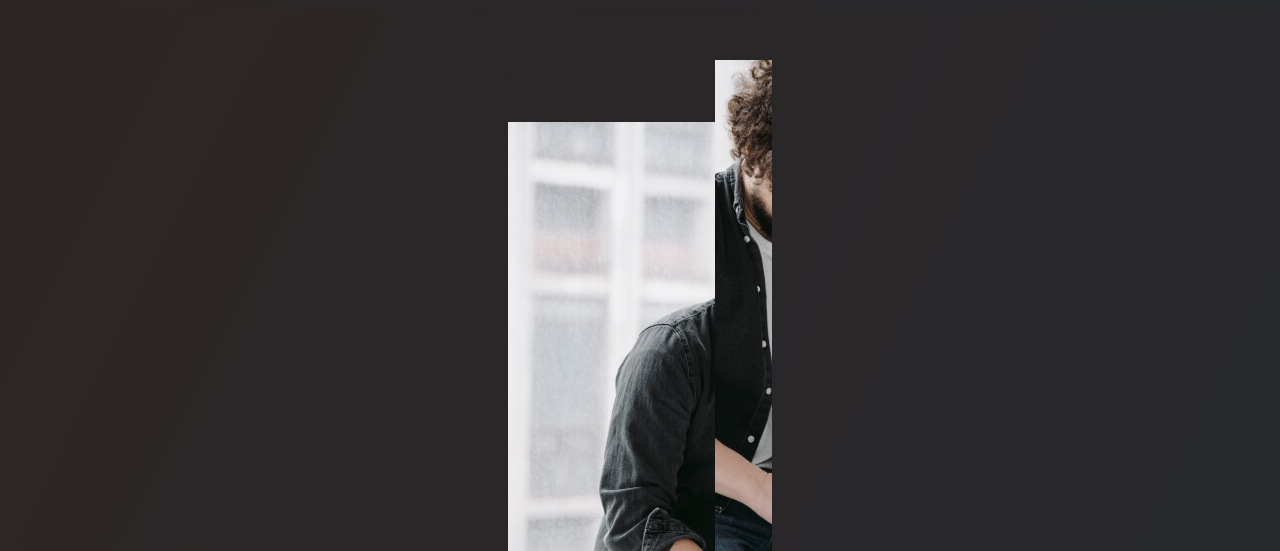
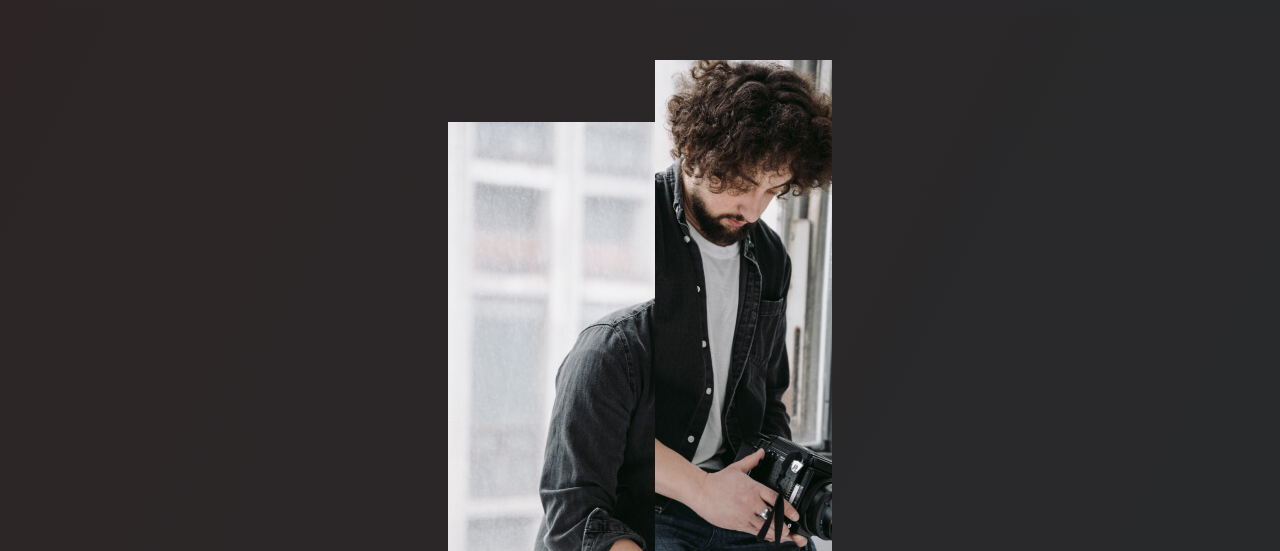
Before and after one commit to infjdeepak/photographer-ui, a plain HTML site: page index.html in a window 1280 px wide. Shown: the part 70-621 px from the top of the page. Drawn offline with Linux system fonts and the light colour scheme.

Commit message:
Update style.css

```diff
--- a/styles/style.css
+++ b/styles/style.css
@@ -174,7 +174,7 @@ nav .logo {
 
 .intro-images {
   overflow: hidden;
-  max-width: 33rem;
+
   -ms-flex-item-align: center;
       align-self: center;
   justify-self: center;
```
